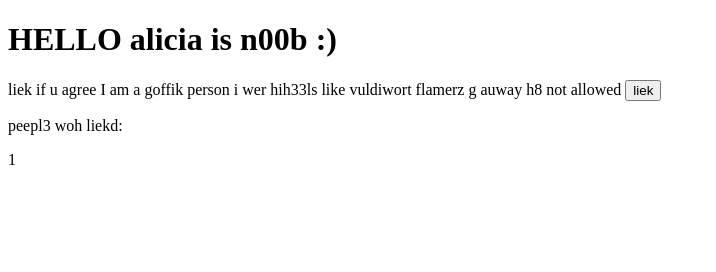
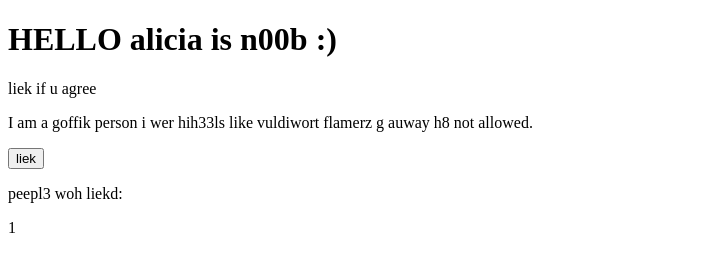
Before and after one commit to smaugsneezes/in-your-general-direction, a plain HTML site: page in-your-general-direction/index.html in a window 1280 px wide. Both pictures are taken after a click on the button "liek". Shown: the whole page, without its empty margins (0-716 px from the left). Drawn offline with Linux system fonts and the light colour scheme.

Commit message:
Update index.html
greetings to yoda

```diff
--- a/in-your-general-direction/index.html
+++ b/in-your-general-direction/index.html
@@ -8,23 +8,24 @@
     HELLO alicia is n00b :)
   </h1>
 </head>
-<body>
-  liek if u agree
+  <body>
+  <p> liek if u agree </p>
+  <p> I am a goffik person i wer hih33ls like vuldiwort flamerz g auway h8 not allowed. </p>
 
-  I am a goffik person i wer hih33ls like vuldiwort flamerz g auway h8 not allowed
-
-<script>
-  var clicks = 0;
-  function myFunction() {
-  clicks += 1;
-  document.getElementById("number").innerHTML = clicks }
- </script>
- <body>
   <button onclick="myFunction()">liek</button>
   <p> peepl3 woh liekd: </p> <div id="number">
 
-   <p> thing </p>
+    <p> TESTINGGGGGG h1 aiyhoda </p>
 
-</body>
+  </body>
+<script>
+  var clicks = 0;
+  function myFunction()
+  {
+  clicks += 1;
+  document.getElementById("number").innerHTML = clicks
+  }
+ </script>
+
 
 </html>
```
